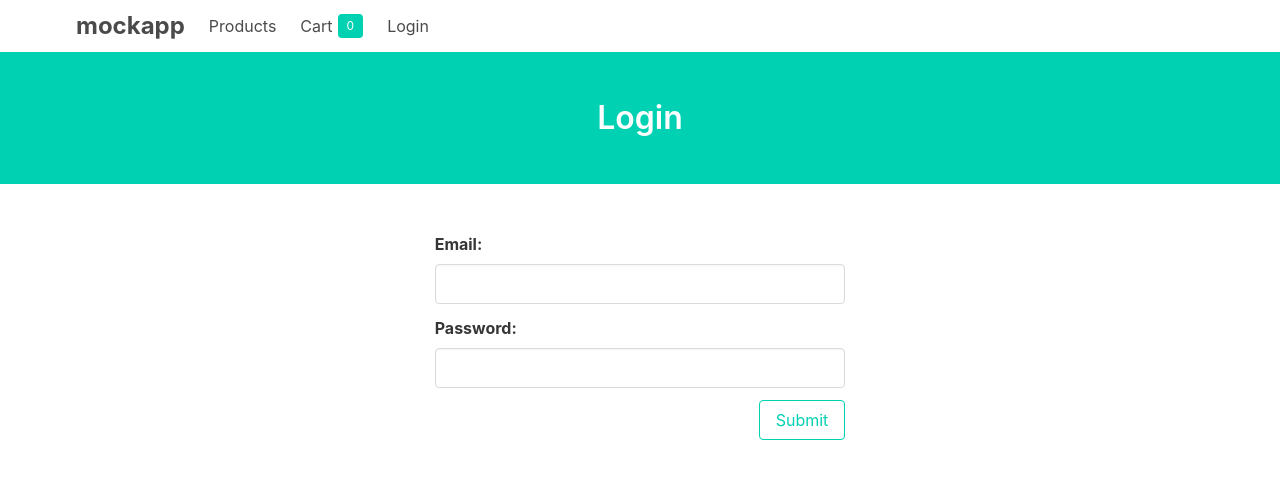
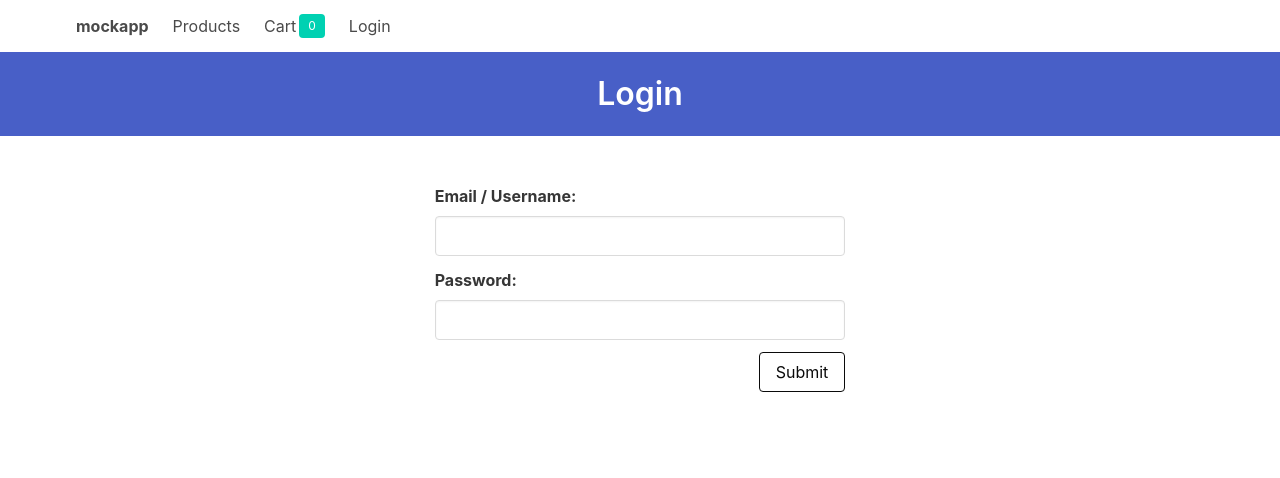
Before and after one commit to lousycoder98/DM571Project, a React (Create React App) app in the folder mockapp/: page /login in a window 1280 px wide. Shown: the top 478 px of the page. Built offline with nearby package versions, Linux system fonts and the light colour scheme; data requests are answered from the project's data file.

Commit message:
updated the styling

```diff
--- a/mockapp/backend/db.json
+++ b/mockapp/backend/db.json
@@ -1,23 +1,23 @@
 {
   "users": [
     {
-      "email": "regular@example.com",
-      "password": "$2a$10$2myKMolZJoH.q.cyXClQXufY1Mc7ETKdSaQQCC6Fgtbe0DCXRBELG",
+      "email": "customer@example.com",
+      "password": "password",
       "id": 1
     },
     {
       "email": "admin@example.com",
-      "password": "$2a$10$w8qB40MdYkMs3dgGGf0Pu.xxVOOzWdZ5/Nrkleo3Gqc88PF/OQhOG",
+      "password": "password",
       "id": 2
     }
   ],
   "products": [
     {
-      "id": "hdmdu0t80yjkfqselfc",
-      "name": "shoes",
-      "stock": 10,
-      "price": 399.99,
-      "shortDesc": "Nulla facilisi. Curabitur at lacus ac velit ornare lobortis.",
+      "id": "pota1",
+      "name": "Pot from A",
+      "stock": 5,
+      "price": 50,
+      "shortDesc": "Non Stick Frying Pan",
       "description": "Cras sagittis. Praesent nec nisl a purus blandit viverra. Ut leo. Donec quam felis, ultricies nec, pellentesque eu, pretium quis, sem. Fusce a quam."
     },
     {
--- a/mockapp/src/App.js
+++ b/mockapp/src/App.js
@@ -140,7 +140,7 @@ export default class App extends Component{
               aria-label="main navigation"
             >
               <div className="navbar-brand">
-                <b className="navbar-item is-size-4 ">mockapp</b>
+                <b className="navbar-item is-size-8 ">mockapp</b>
                 <label
                   role="button"
                   className="navbar-burger burger"
@@ -164,7 +164,7 @@ export default class App extends Component{
                     Products
                   </Link>
                   {this.state.user && this.state.user.accessLevel < 1 && (
-                    <Link to="/add-product" className="navbar-item">
+                    <Link to="/edit product" className="navbar-item">
                       Add Product
                     </Link>
                   )}
@@ -172,7 +172,7 @@ export default class App extends Component{
                     Cart
                     <span
                       className="tag is-primary"
-                      style={{ marginLeft: "5px" }}
+                      style={{ marginLeft: "3px" }}
                     >
                       { Object.keys(this.state.cart).length }
                     </span>
--- a/mockapp/src/components/Login.js
+++ b/mockapp/src/components/Login.js
@@ -31,18 +31,18 @@ class Login extends Component {
   render() {
     return !this.props.context.user ? (
       <>
-        <div className="hero is-primary ">
+        <div className="hero is-link is-small">
           <div className="hero-body container">
-            <h4 className="title">Login</h4>
+            <h6 className="title">Login</h6>
           </div>
         </div>
         <br />
         <br />
         <form onSubmit={this.login}>
-          <div className="columns is-mobile is-centered">
+          <div className="columns is-desktop is-centered">
             <div className="column is-one-third">
               <div className="field">
-                <label className="label">Email: </label>
+                <label className="label">Email / Username: </label>
                 <input
                   className="input"
                   type="email"
@@ -64,7 +64,7 @@ class Login extends Component {
               )}
               <div className="field is-clearfix">
                 <button
-                  className="button is-primary is-outlined is-pulled-right"
+                  className="button is-black is-outlined is-pulled-right is-clearfix"
                 >
                   Submit
                 </button>
--- a/mockapp/src/components/ProductItem.js
+++ b/mockapp/src/components/ProductItem.js
@@ -3,11 +3,11 @@ import React from "react";
 const ProductItem = props => {
   const { product } = props;
   return (
-    <div className=" column is-half">
+    <div className=" column is-full is-narrow">
       <div className="box">
         <div className="media">
           <div className="media-left">
-            <figure className="image is-64x64">
+            <figure className="image is-128x128">
               <img
                 src="https://bulma.io/images/placeholders/128x128.png"
                 alt={product.shortDesc}
@@ -21,9 +21,9 @@ const ProductItem = props => {
             </b>
             <div>{product.shortDesc}</div>
             {product.stock > 0 ? (
-              <small>{product.stock + " Available"}</small>
+              <large>{product.stock + " Available"}</large>
             ) : (
-              <small className="has-text-danger">Out Of Stock</small>
+              <large className="has-text-danger">Out Of Stock</large>
             )}
             <div className="is-clearfix">
               <button
--- a/mockapp/src/components/ProductList.js
+++ b/mockapp/src/components/ProductList.js
@@ -7,9 +7,9 @@ const ProductList = props => {
 
   return (
     <>
-      <div className="hero is-primary">
-        <div className="hero-body container">
-          <h4 className="title">Our Products</h4>
+      <div className="hero is-link is-small">
+        <div className="hero-body">
+          <h6 className="title">Our Products</h6>
         </div>
       </div>
       <br />
--- a/mockapp/src/index.js
+++ b/mockapp/src/index.js
@@ -10,7 +10,6 @@ root.render(
   <React.StrictMode>
     <App />
   </React.StrictMode>,);
-document.getElementById("root");
 // If you want your app to work offline and load faster, you can change
 // unregister() to register() below. Note this comes with some pitfalls.
 // Learn more about service workers: https://bit.ly/CRA-PWA
```
